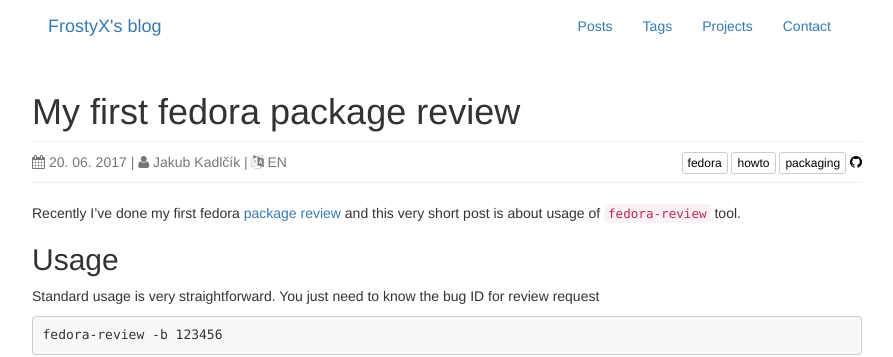
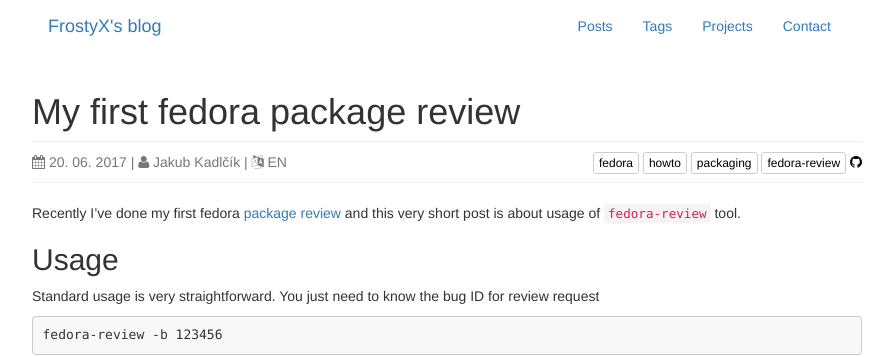
Before and after one commit to FrostyX/frostyx.github.io, a Jekyll site: the page built from _posts/2017-06-20-my-first-fedora-package-review.md, in a window 1280 px wide. Shown: the top 357 px of the page, without its empty margins (193-1086 px from the left). Built offline with Jekyll 4.4.1, drawn with Linux system fonts in a browser that asks for light colours; nearby versions of some CDN libraries; comment, search, counter and statistics services are not loaded.

Commit message:
Add some more tags

```diff
--- a/_posts/2017-06-20-my-first-fedora-package-review.md
+++ b/_posts/2017-06-20-my-first-fedora-package-review.md
@@ -2,7 +2,7 @@
 layout: post
 title: My first fedora package review
 lang: en
-tags: fedora howto packaging
+tags: fedora howto packaging fedora-review
 ---
 
 Recently I've done my first fedora [package review](https://fedoraproject.org/wiki/Package_Review_Process) and this very short post is about usage of `fedora-review` tool.
```
Also changed, not shown: _posts/2021-04-18-running-fedora-review-after-copr-build.md (+1 -1 lines).
